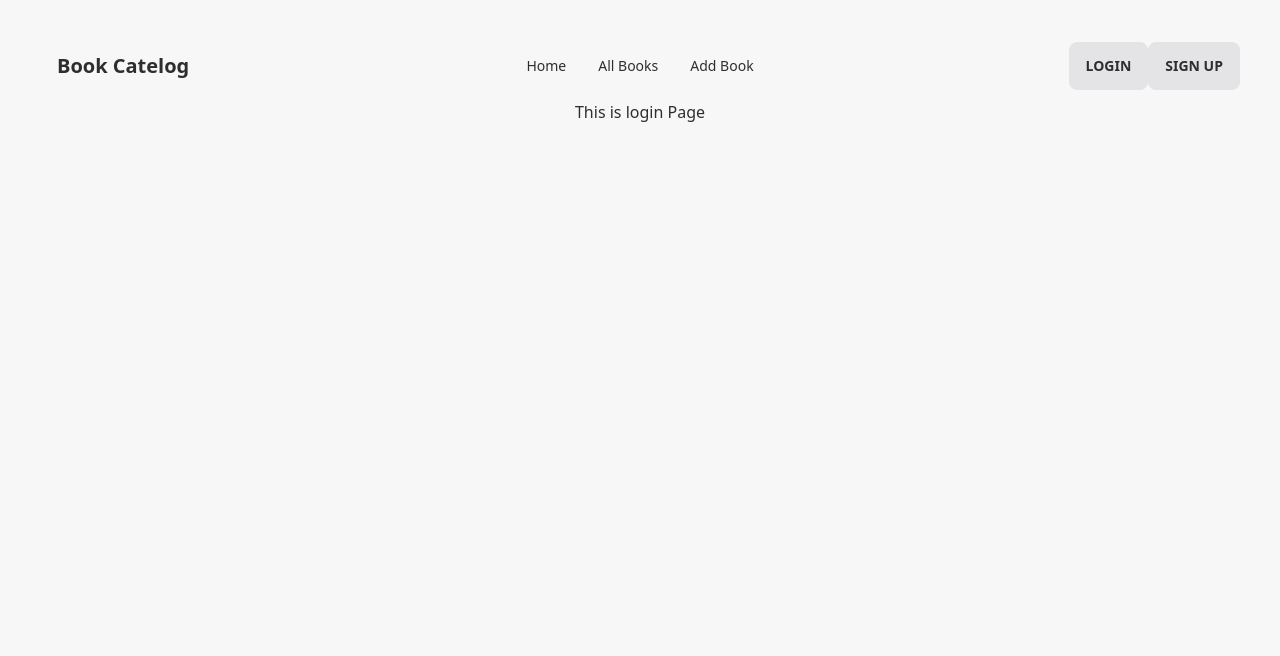
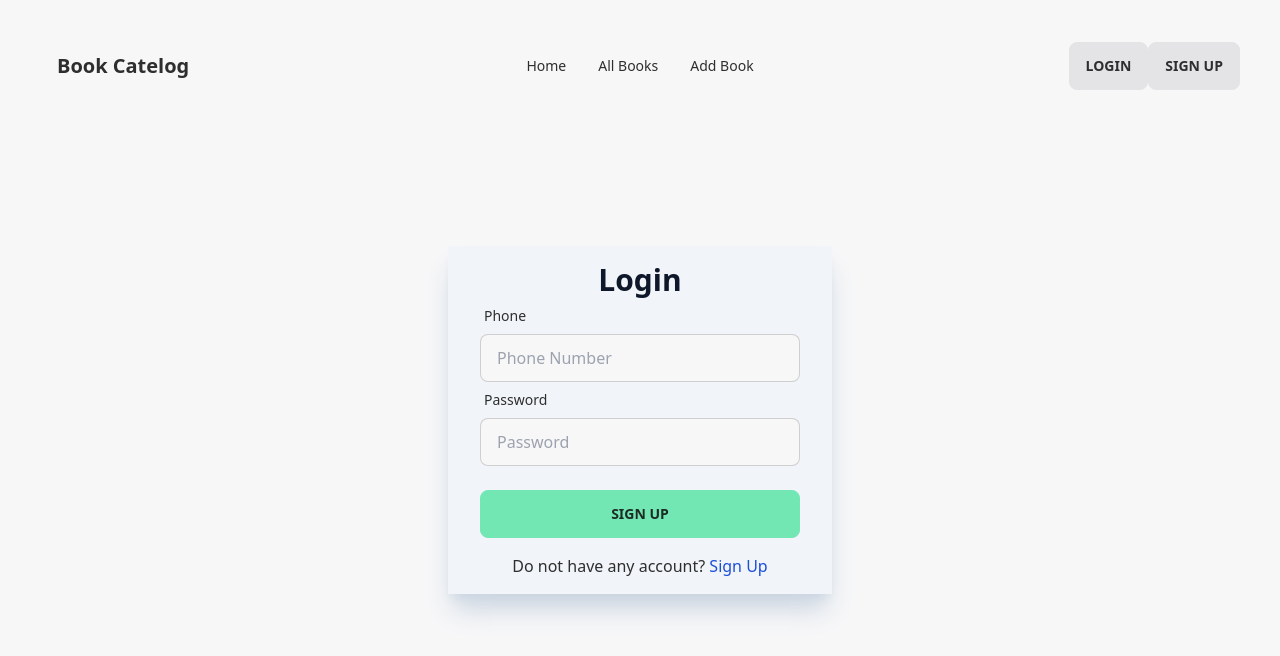
Before and after one commit to maruf9270/book-catelog-frontend, a React (Vite) app: page /login in a window 1280 px wide. Shown: the top 656 px of the page. Built offline with nearby package versions, Linux system fonts and the light colour scheme.

Commit message:
Added login functionality

```diff
--- a/src/App.tsx
+++ b/src/App.tsx
@@ -1,13 +1,17 @@
-import {RouterProvider} from 'react-router-dom'
-import './App.css'
-import routes from './routes'
+import { RouterProvider } from "react-router-dom";
+import "react-toastify/dist/ReactToastify.css";
+
+import "./App.css";
+import routes from "./routes";
+import { ToastContainer } from "react-toastify";
 
 function App() {
   return (
     <>
-     <RouterProvider router={routes}></RouterProvider>
+      <ToastContainer />
+      <RouterProvider router={routes}></RouterProvider>
     </>
-  )
+  );
 }
 
-export default App
+export default App;
--- a/src/pages/Login/Login.tsx
+++ b/src/pages/Login/Login.tsx
@@ -1,7 +1,126 @@
-import React from "react";
+import { Link, useNavigate } from "react-router-dom";
+import { useLoginMutation } from "../../redux/user/userApi";
+import { FetchBaseQueryError } from "@reduxjs/toolkit/query/react";
+import { error } from "../../types/error";
+import { useEffect } from "react";
+import { toast } from "react-toastify";
+import { loginData } from "../../types/login";
+const Login = () => {
+  const navigate = useNavigate();
+  const [login, { isLoading, isSuccess, data, error, isError }] =
+    useLoginMutation();
+  const handleSubmit = (e: React.FormEvent<HTMLFormElement>) => {
+    e.preventDefault();
+    const form = e.target as HTMLFormElement;
+    const phone = form.phone.value;
+    const password = form.password.value;
+    const loginData = {
+      phoneNumber: phone,
+      password: password,
+    };
+    login(loginData);
+  };
 
-const Login = () => {
-  return <div>This is login Page</div>;
+  const loginError = error as FetchBaseQueryError as error;
+  const loginData = data as loginData;
+  useEffect(() => {
+    if (isSuccess) {
+      toast.success("Logged in successfully");
+      localStorage.setItem("loggedIn", true as unknown as string);
+      localStorage.setItem("user", loginData?.data?.accessToken);
+      navigate("/");
+    }
+    if (isError) {
+      toast.error(loginError?.data?.message);
+      localStorage.removeItem("user");
+      localStorage.removeItem("loggedIn");
+    }
+  }, [
+    isLoading,
+    isSuccess,
+    isError,
+    error,
+    data,
+    navigate,
+    loginError?.data?.message,
+    loginData?.data?.accessToken,
+  ]);
+
+  return (
+    <div className="flex items-center justify-center min-h-[80vh] rounded-md">
+      <div className=" h-auto flex flex-col items-center justify-center w-96 shadow-xl shadow-slate-300 bg-slate-100 p-4">
+        <div className="flex flex-row items-center w-full justify-between">
+          <span className="text-3xl font-bold text-slate-900 mx-auto">
+            {" "}
+            Login
+          </span>
+        </div>
+
+        {/* Name */}
+        <form
+          className="w-full  flex flex-col items-center justify-center "
+          onSubmit={(e) => handleSubmit(e)}
+        >
+          {/* Phone Number */}
+          <div className="form-control w-full max-w-xs">
+            <label className="label">
+              <span className="label-text">Phone</span>
+            </label>
+            <input
+              type="text"
+              name="phone"
+              placeholder="Phone Number"
+              className="input input-bordered w-full max-w-xs"
+              required
+              disabled={isLoading}
+            />
+          </div>
+          {/* Password */}
+          <div className="form-control w-full max-w-xs">
+            <label className="label">
+              <span className="label-text">Password</span>
+            </label>
+            <input
+              type="password"
+              name="password"
+              placeholder="Password"
+              className="input input-bordered w-full max-w-xs"
+              required
+              disabled={isLoading}
+            />
+          </div>
+          <div className="h-auto w-full flex flex-col justify-center items-center p-4">
+            {isError ? (
+              <div className="text-sm text-red-800">
+                {loginError?.data?.message || "Something went Wrong"}
+              </div>
+            ) : (
+              ""
+            )}
+            <button
+              className="btn btn-success w-full mt-2"
+              disabled={isLoading}
+              type="submit"
+            >
+              {isLoading ? (
+                <span className="loading loading-bars loading-md"></span>
+              ) : (
+                "Sign Up"
+              )}
+            </button>
+          </div>
+        </form>
+        {/* Buttons*/}
+
+        <div>
+          Do not have any account?{" "}
+          <Link className="text-blue-700" to={"/sign-up"}>
+            Sign Up
+          </Link>
+        </div>
+      </div>
+    </div>
+  );
 };
 
 export default Login;
--- a/src/pages/SignUp/SignUp.tsx
+++ b/src/pages/SignUp/SignUp.tsx
@@ -1,7 +1,9 @@
-import { Link } from "react-router-dom";
+import { Link, useNavigate } from "react-router-dom";
 import { useSignUpMutation } from "../../redux/user/userApi";
 import { useEffect } from "react";
 import { FetchBaseQueryError } from "@reduxjs/toolkit/query/react";
+import { toast } from "react-toastify";
+
 interface SignUpError {
   data: {
     message: string;
@@ -9,7 +11,8 @@ interface SignUpError {
   };
 }
 const SignUp = () => {
-  const [signUp, { isError, isLoading, error, data, isSuccess }] =
+  const navigate = useNavigate();
+  const [signUp, { isError, isLoading, error, isSuccess }] =
     useSignUpMutation();
   const handleSubmit = (e: React.FormEvent<HTMLFormElement>) => {
     e.preventDefault();
@@ -30,12 +33,14 @@ const SignUp = () => {
 
   useEffect(() => {
     if (isError) {
-      alert(signUpError?.data?.message);
+      toast.error(signUpError?.data?.message);
     }
     if (isSuccess) {
-      alert("signed up successfylly");
+      toast.success("Signed Up successfully. Please Log in");
+      navigate("/login");
     }
-  }, [isError, isLoading, isSuccess, signUpError?.data?.message]);
+  }, [isError, isLoading, isSuccess, navigate, signUpError?.data?.message]);
+
   return (
     <div className="flex items-center justify-center min-h-[80vh] rounded-md">
       <div className=" h-auto flex flex-col items-center justify-center w-96 shadow-xl shadow-slate-300 bg-slate-100 p-4">
@@ -82,7 +87,6 @@ const SignUp = () => {
           <div className="form-control w-full max-w-xs">
             <label className="label">
               <span className="label-text">Phone</span>
-              <span className="label-text-alt">Top Right label</span>
             </label>
             <input
               type="text"
@@ -106,11 +110,8 @@ const SignUp = () => {
               required
               disabled={isLoading}
             />
-            <label className="label">
-              <span className="label-text-alt">Bottom Left label</span>
-            </label>
           </div>
-          <div className="h-auto w-full flex flex-col justify-center items-center">
+          <div className="h-auto w-full flex flex-col justify-center items-center p-4">
             {isError ? (
               <div className="text-sm text-red-800">
                 {signUpError?.data?.message || "SomeThine "}
@@ -119,7 +120,7 @@ const SignUp = () => {
               ""
             )}
             <button
-              className="btn btn-success w-full"
+              className="btn btn-success w-full mt-2"
               disabled={isLoading}
               type="submit"
             >
--- a/src/redux/user/userApi.ts
+++ b/src/redux/user/userApi.ts
@@ -9,7 +9,14 @@ const userApi = api.injectEndpoints({
         body: user,
       }),
     }),
+    login: builder.mutation({
+      query: (loginData) => ({
+        url: "/auth/login",
+        body: loginData,
+        method: "POST",
+      }),
+    }),
   }),
 });
 
-export const { useSignUpMutation } = userApi;
+export const { useSignUpMutation, useLoginMutation } = userApi;
--- /dev/null
+++ b/src/types/error.ts
@@ -0,0 +1,6 @@
+export interface error {
+  data: {
+    message: string;
+    statusCode: string;
+  };
+}
--- /dev/null
+++ b/src/types/login.ts
@@ -0,0 +1,8 @@
+export interface loginData {
+  success: boolean;
+  message: string;
+  statusCode: string;
+  data: {
+    accessToken: string;
+  };
+}
```
